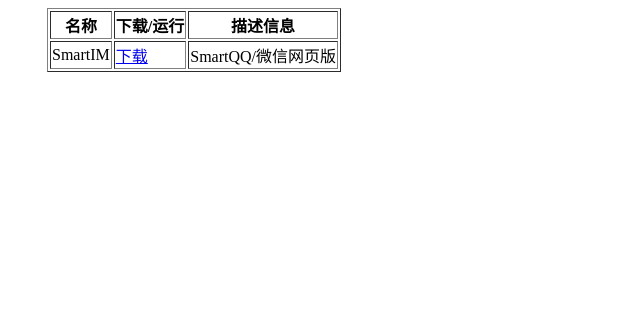
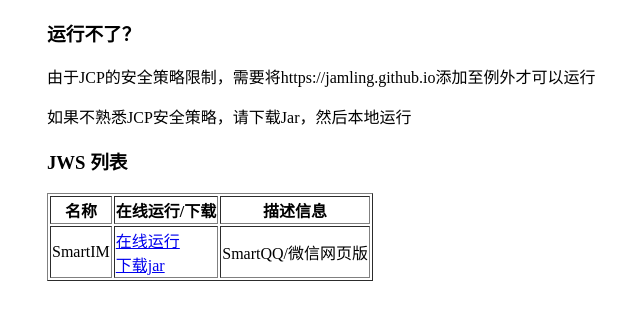
Before and after one commit to Jamling/download, a plain HTML site: page index.html in a window 1280 px wide. Shown: the whole page, without its empty margins (1-641 px from the left). Drawn offline with Linux system fonts and the light colour scheme.

Commit message:
update index

```diff
--- a/index.html
+++ b/index.html
@@ -15,21 +15,29 @@
  </head>
  <body>
 
+  <div>
+	<h3>运行不了？</h3>
+	<p>由于JCP的安全策略限制，需要将https://jamling.github.io添加至例外才可以运行</p>
+	<p>如果不熟悉JCP安全策略，请下载Jar，然后本地运行</p>
+  </div>
+  <div>
+	<h3>JWS 列表</h3>
   <table border="1">
 	<thead>
 		<tr>
 		<th>名称</th>
-		<th>下载/运行</th>
+		<th>在线运行/下载</th>
 		<th>描述信息</th>
 		</tr>
 	</thead>
 	<tbody>
 		<tr>
 		<td><a anchor="#SmartIM">SmartIM </td>
-		<td><a href="SmartIM-App.jar">下载</a></td>
+		<td><a href="SmartIM-App.jnlp">在线运行</a>&nbsp;&nbsp;<br/><a href="SmartIM-App.jar">下载jar</a></td>
 		<td>SmartQQ/微信网页版</td>
 		</tr>
 	</tbody>
   </table>
+  </div>
  </body>
 </html>
```
Also changed, not shown: 1 other file.
